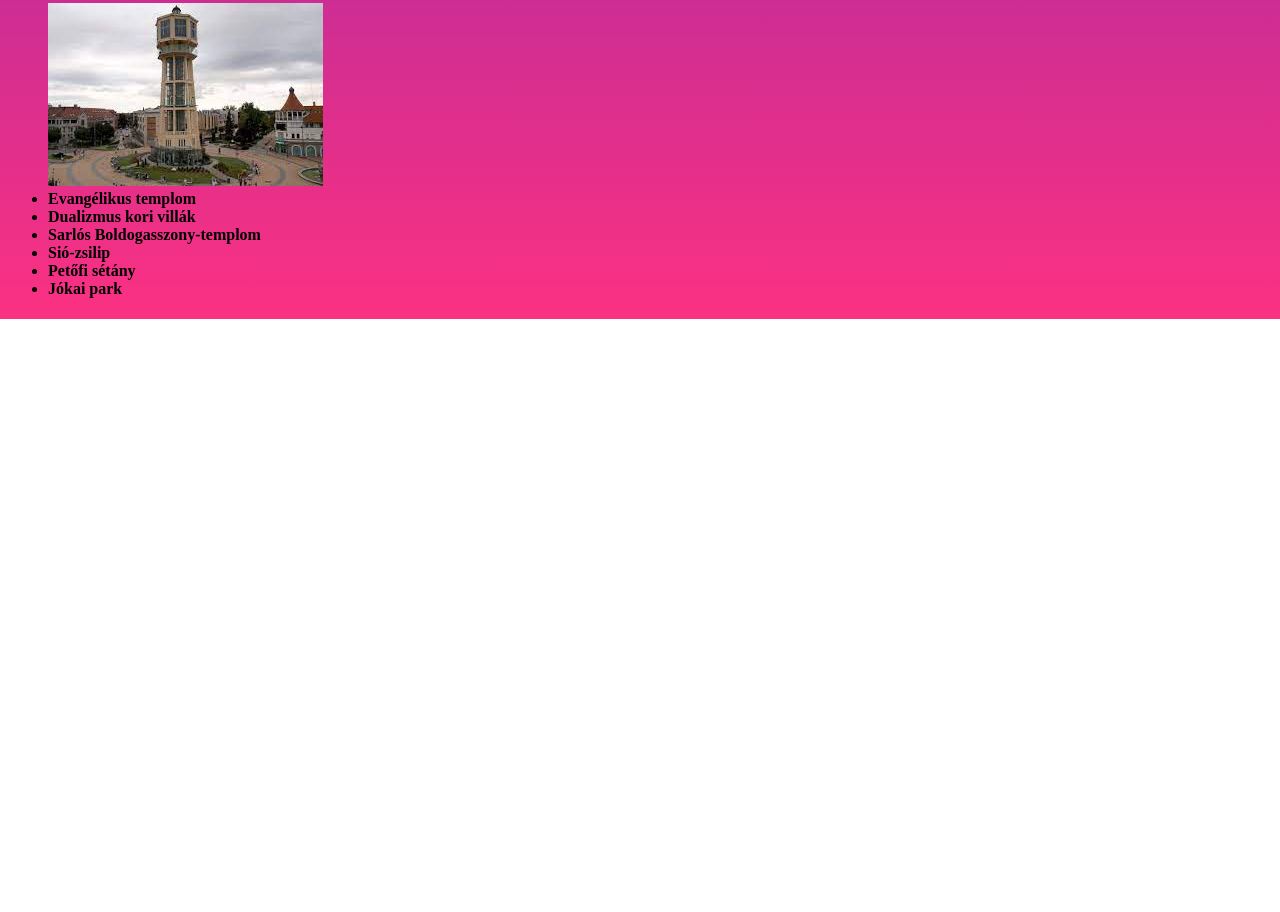
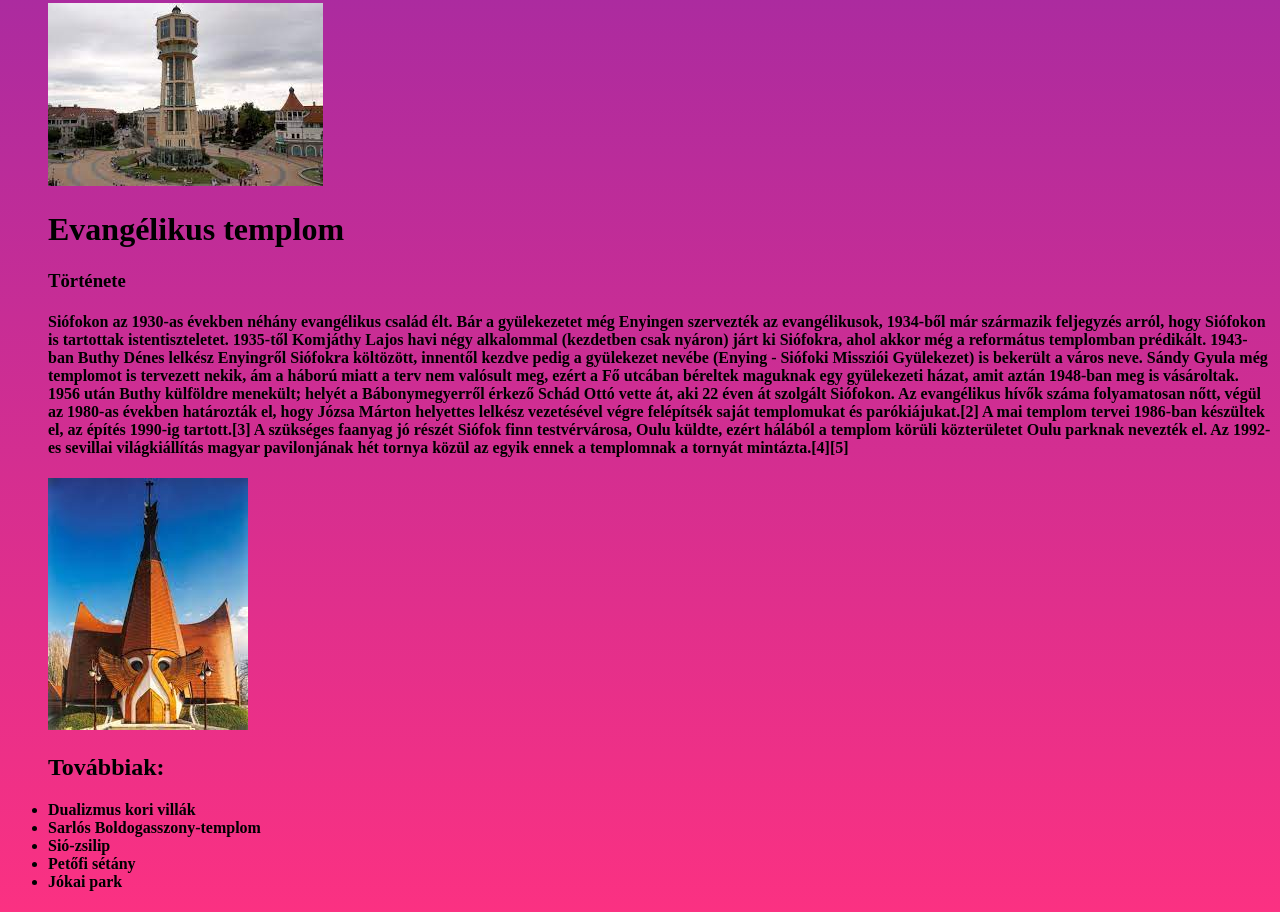
Before and after one commit to Csoty68/Csoty68.github.io, a plain HTML site: page index2.html in a window 1280 px wide. Shown: the part 588-1500 px from the top of the page. Before the commit the page ends 907 px from the top, so only its background shows below. Drawn offline with Linux system fonts and the light colour scheme.

Commit message:
added templom

```diff
--- a/index2.html
+++ b/index2.html
@@ -29,12 +29,25 @@
                     </h4>
                     <img src="letöltés.jpg" alt="">
 
-            <li>Evangélikus templom</li>
+                    <h1>Evangélikus templom</h1>
+
+                    <h3>Története</h3>
+
+                    <h4>Siófokon az 1930-as években néhány evangélikus család élt. Bár a gyülekezetet még Enyingen szervezték az evangélikusok, 1934-ből már származik feljegyzés arról, hogy Siófokon is tartottak istentiszteletet. 1935-től Komjáthy Lajos havi négy alkalommal (kezdetben csak nyáron) járt ki Siófokra, ahol akkor még a református templomban prédikált. 1943-ban Buthy Dénes lelkész Enyingről Siófokra költözött, innentől kezdve pedig a gyülekezet nevébe (Enying - Siófoki Missziói Gyülekezet) is bekerült a város neve. Sándy Gyula még templomot is tervezett nekik, ám a háború miatt a terv nem valósult meg, ezért a Fő utcában béreltek maguknak egy gyülekezeti házat, amit aztán 1948-ban meg is vásároltak. 1956 után Buthy külföldre menekült; helyét a Bábonymegyerről érkező Schád Ottó vette át, aki 22 éven át szolgált Siófokon. Az evangélikus hívők száma folyamatosan nőtt, végül az 1980-as években határozták el, hogy Józsa Márton helyettes lelkész vezetésével végre felépítsék saját templomukat és parókiájukat.[2]
+
+                        A mai templom tervei 1986-ban készültek el, az építés 1990-ig tartott.[3] A szükséges faanyag jó részét Siófok finn testvérvárosa, Oulu küldte, ezért hálából a templom körüli közterületet Oulu parknak nevezték el. Az 1992-es sevillai világkiállítás magyar pavilonjának hét tornya közül az egyik ennek a templomnak a tornyát mintázta.[4][5]
+                    </h4>
+
+            <img src="templom.jpg" alt="">
+
+            <h2>Továbbiak:</h2>
+
             <li>Dualizmus kori villák</li>
             <li>Sarlós Boldogasszony-templom</li>
             <li>Sió-zsilip</li>
             <li>Petőfi sétány</li>
             <li>Jókai park</li>
+
         </ul>
     </h4>
 </body>
```
Also changed, not shown: templom.jpg (added).
